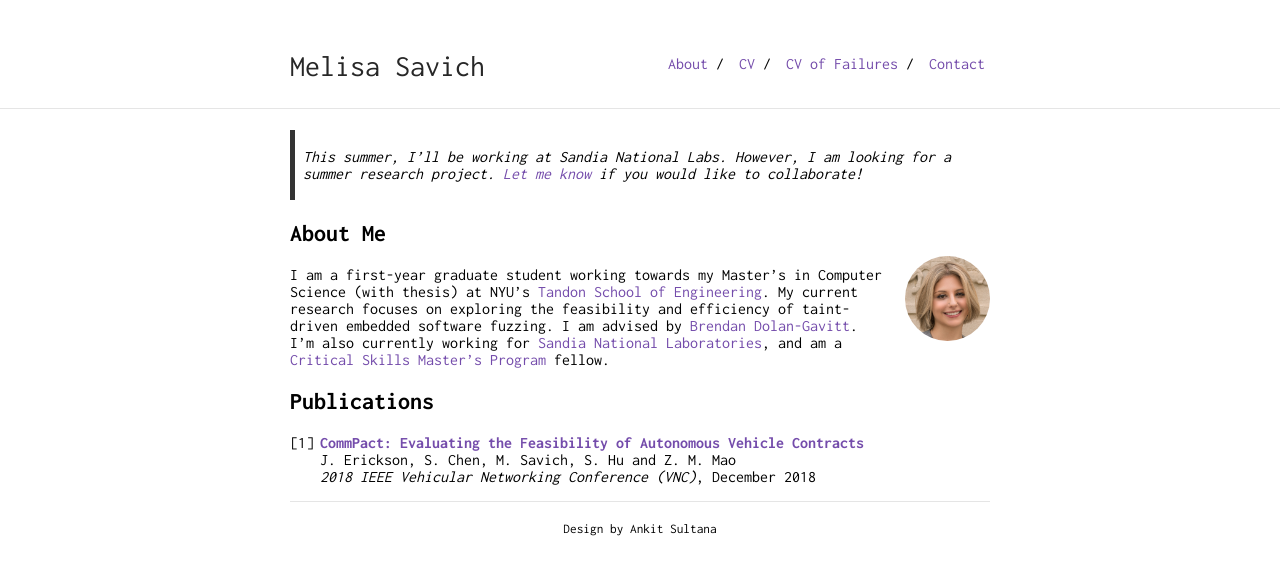
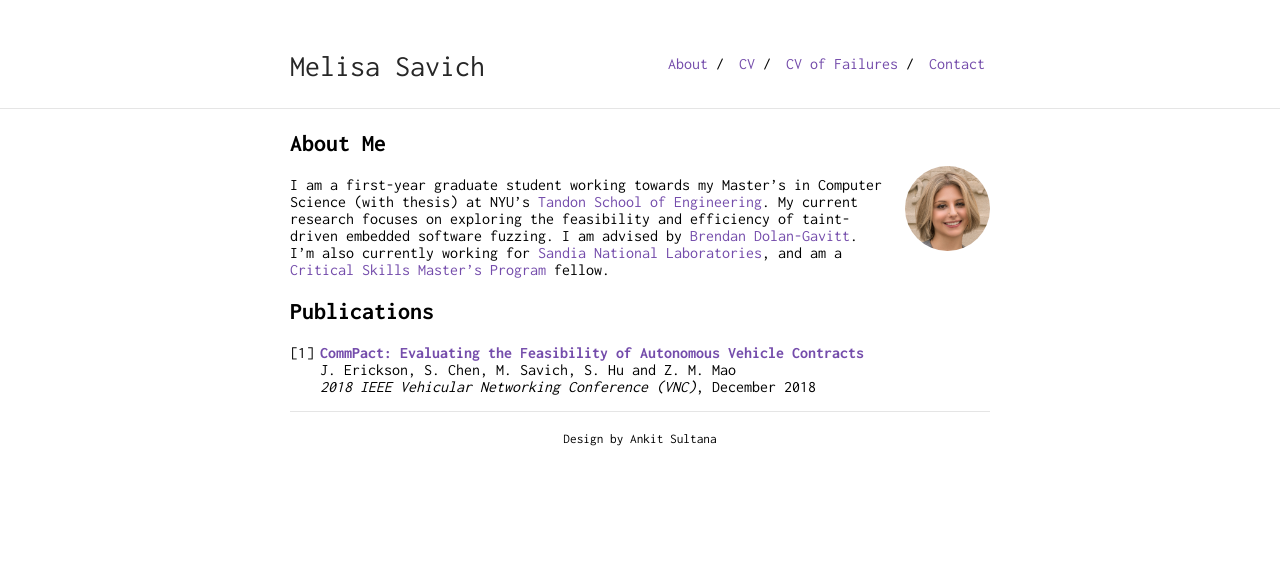
Before and after one commit to mksavic/mksavic.github.io, a Jekyll site: the page built from index.md, in a window 1280 px wide. Shown: the top 575 px of the page. Built offline with Jekyll 4.4.1, drawn with Linux system fonts in a browser that asks for light colours; our own code applies the rules of GitHub Pages for plain Markdown files.

Commit message:
no time this summer :(

```diff
--- a/index.md
+++ b/index.md
@@ -1,8 +1,6 @@
 ---
 layout: default
 ---
-
-> This summer, I'll be working at Sandia National Labs. However, I am looking for a summer research project. [Let me know](/contact) if you would like to collaborate!
 
 ## About Me
 
```
